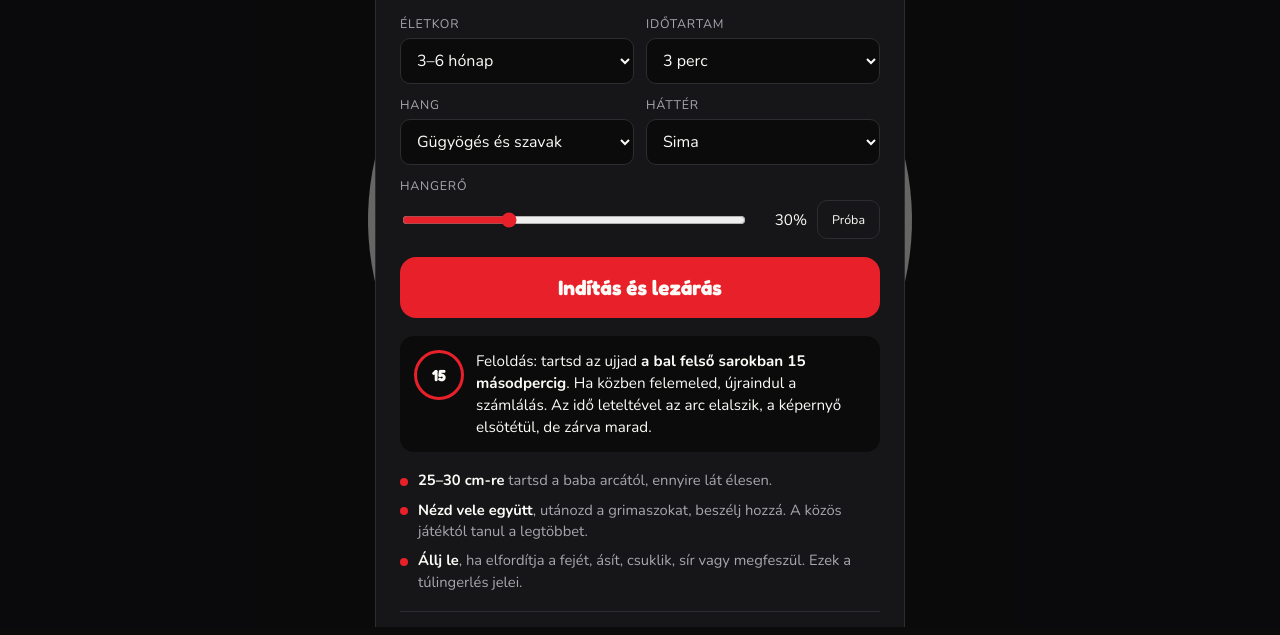
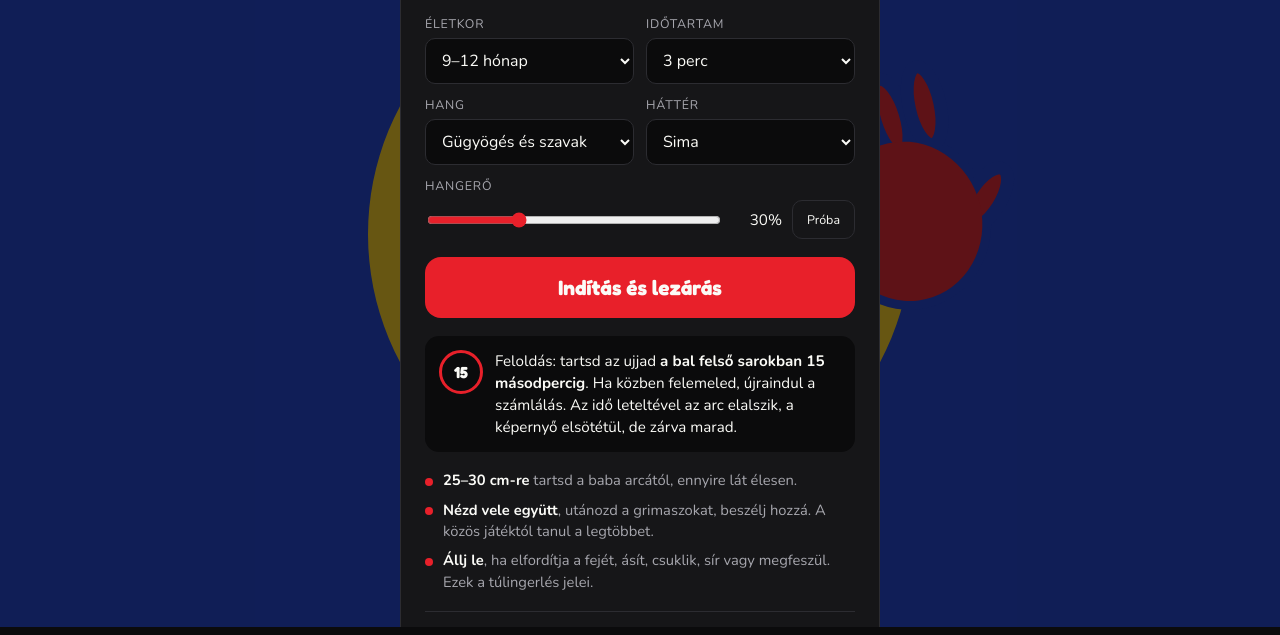
Before and after one commit to strattila90-hue/kis-botok-claude-skill, a plain HTML site: page baba-grimasz/index.html in a window 1280 px wide. Shown: the part 173-808 px from the top of the page. Drawn offline with nearby package versions, Linux system fonts and the light colour scheme.

Commit message:
Grimasz Baba: 9–12 hónapos profil (integetés, tapsolás, ba-ba-ba), telepíthető PWA, nyilvános QR-kód
Co-Authored-By: Claude Opus 5.5 <noreply@anthropic.com>
Claude-Session: https://claude.ai/code/session_01K5P57Nu9YWrp9RirKGpkvG

```diff
--- a/baba-grimasz/index.html
+++ b/baba-grimasz/index.html
@@ -1,5 +1,14 @@
+<!doctype html>
+<html lang="hu">
+<head>
+<meta charset="utf-8">
+<meta name="viewport" content="width=device-width, initial-scale=1, viewport-fit=cover">
+<link rel="manifest" href="manifest.webmanifest">
+<link rel="icon" href="icon.svg" type="image/svg+xml">
+<link rel="apple-touch-icon" href="icon-180.png">
+<meta name="apple-mobile-web-app-title" content="Grimasz Baba">
+<meta name="apple-mobile-web-app-status-bar-style" content="black">
 <title>Grimasz Baba</title>
-<meta name="claude:viewport-fit-sides" content="cover">
 <meta name="theme-color" content="#000000">
 <meta name="apple-mobile-web-app-capable" content="yes">
 <meta name="mobile-web-app-capable" content="yes">
@@ -20,7 +29,8 @@
   color-scheme: dark;
 }
 [hidden] { display: none !important; }
-html, body { height: 100%; }
+html, body { height: 100%; margin: 0; }
+* { box-sizing: border-box; }
 body {
   background: var(--ink); color: var(--paper);
   font-family: var(--font-body); font-size: 16px;
@@ -89,6 +99,8 @@ summary { cursor: pointer; font-family: var(--font-display); font-weight: 500; f
 #ring { position: fixed; z-index: 60; left: calc(env(safe-area-inset-left, 0px) + 18px); top: calc(env(safe-area-inset-top, 0px) + 18px); width: 64px; height: 64px; pointer-events: none; opacity: 0; transition: opacity .3s; }
 #ring.show { opacity: 1; }
 </style>
+</head>
+<body>
 
 <canvas id="stage" aria-label="Animált, nagy kontrasztú grimaszoló arc"></canvas>
 
@@ -101,8 +113,9 @@ summary { cursor: pointer; font-family: var(--font-display); font-weight: 500; f
       <label for="age">Életkor
         <select id="age">
           <option value="0">0–3 hónap</option>
-          <option value="1" selected>3–6 hónap</option>
-          <option value="2">6–12 hónap</option>
+          <option value="1">3–6 hónap</option>
+          <option value="2">6–9 hónap</option>
+          <option value="3">9–12 hónap</option>
         </select>
       </label>
       <label for="dur">Időtartam
@@ -137,6 +150,7 @@ summary { cursor: pointer; font-family: var(--font-display); font-weight: 500; f
     </div>
 
     <button class="go" id="lock" type="button">Indítás és lezárás</button>
+    <button class="ghost" id="install" type="button" hidden>Telepítés a telefonra</button>
 
     <div class="unlock-note">
       <div class="clock" aria-hidden="true">15</div>
@@ -178,6 +192,11 @@ summary { cursor: pointer; font-family: var(--font-display); font-weight: 500; f
           <cite>Meltzoff és Moore, 1977 (vitatott: Oostenbroek és mtsai, 2016); Piaget</cite>
         </div>
         <div>
+          <h3>9–12 hónap: integetés, tapsolás, ba-ba-ba</h3>
+          <p>Ebben a korban a baba már utánozza a gesztusokat: integet, tapsol, kukucsozik, és szótagokat ismételget („ba-ba”, „ma-ma”, „da-da”). Az arc ezért integet és „Pá-pá!”-t mond, tapsol, és ugyanilyen szótagokat gügyög, amiket a baba visszaadhat. A legtöbbet az számít, ha a szülő is integet és tapsol vele.</p>
+          <cite>CDC „Learn the Signs. Act Early.” 9 és 12 hónapos mérföldkövek; Oller, 2000 (kanonikus gügyögés)</cite>
+        </div>
+        <div>
           <h3>Lassan, villogás nélkül</h3>
           <p>Az idegrendszerük még könnyen túlterhelődik. A grimaszok lassan, lágyan váltanak egymásba, a színváltás áttűnéssel történik, és nincs villogás. A háttérkörök alapból ki vannak kapcsolva.</p>
           <cite>Brazelton: Neonatal Behavioral Assessment Scale; WCAG 2.3 villogási határ</cite>
@@ -212,7 +231,7 @@ summary { cursor: pointer; font-family: var(--font-display); font-weight: 500; f
 
 <script>
 (() => {
-  const DEFAULT_LINK = "https://claude.ai/artifact/RBzHUtJ84yc5ZXwEwHJTz3";
+  const DEFAULT_LINK = "https://strattila90-hue.github.io/kis-botok-claude-skill/baba-grimasz/";
   const HOLD_MS = 15000, RING_AFTER_MS = 3000, CORNER = 110;
 
   const $ = (id) => document.getElementById(id);
@@ -234,6 +253,7 @@ summary { cursor: pointer; font-family: var(--font-display); font-weight: 500; f
     { speed: 0.55, pals: ["bw", "wb"], faces: ["mosoly", "meglepett", "nyelv", "csucsor"], words: false, react: 0.6 },
     { speed: 0.8, pals: ["bwr", "wbr", "rwb"], faces: ["mosoly", "meglepett", "nyelv", "csucsor", "kacsintas", "pufi", "kacagas"], words: true, react: 0.8 },
     { speed: 1, pals: ["bwr", "yb", "wbr", "by", "rwb"], faces: ["mosoly", "meglepett", "nyelv", "csucsor", "kacsintas", "pufi", "kacagas", "kancsi", "kukucs", "kukucs"], words: true, react: 1 },
+    { speed: 1, pals: ["yb", "bwr", "by", "wbr", "rwb"], faces: ["mosoly", "meglepett", "nyelv", "csucsor", "kacagas", "kukucs", "kukucs", "integetes", "integetes", "tapsolas", "tapsolas", "babazas", "babazas"], words: true, react: 1 },
   ];
 
   /* ================= Grimaszok ================= */
@@ -250,6 +270,9 @@ summary { cursor: pointer; font-family: var(--font-display); font-weight: 500; f
     kancsi:    { eL: 1.1, eR: 1.1, brow: 0.7, mw: 0.35, mo: 0.4, cu: 0.3, to: 0.6, xg: 1 },
     kukucs:    { eL: 1.2, eR: 1.2, brow: 0.8, mw: 0.6, mo: 0.6, cu: 1 },
     alvas:     { eL: 0, eR: 0, brow: 0.1, mw: 0.25, mo: 0, cu: 0.5, tilt: 0.12 },
+    integetes: { eL: 1, eR: 1, brow: 0.5, mw: 0.55, mo: 0.35, cu: 1, tilt: -0.06 },
+    tapsolas:  { eL: 1.1, eR: 1.1, brow: 0.6, mw: 0.55, mo: 0.45, cu: 1 },
+    babazas:   { eL: 1.1, eR: 1.1, brow: 0.5, mw: 0.35, mo: 0.1, cu: 0.6 },
   };
   const full = (n) => Object.assign({}, BASE, FACES[n]);
   const SURPRISE = full("meglepett");
@@ -300,6 +323,7 @@ summary { cursor: pointer; font-family: var(--font-display); font-weight: 500; f
       palFrom = currentPal(); palI = (palI + 1) % palList.length; palTo = PAL[palList[palI]]; palT = 0;
     }
     if (n !== "kukucs") setTimeout(() => sfx(n), 250 / speed);
+    if (n === "babazas") setTimeout(() => { babbleStart = performance.now(); }, 250 / speed);
   }
   function currentPal() {
     if (palT >= 1) return palTo;
@@ -307,7 +331,16 @@ summary { cursor: pointer; font-family: var(--font-display); font-weight: 500; f
   }
   function mixToHex(a, b, t) { const A = hex(a), B = hex(b); return "#" + A.map((v, i) => Math.round(lerp(v, B[i], t)).toString(16).padStart(2, "0")).join(""); }
 
-  const peekLimit = () => curName === "kukucs" ? 3.8 : 2.8;
+  const peekLimit = () => ({ kukucs: 3.8, integetes: 3.4, tapsolas: 3.4, babazas: 3.2 })[curName] || 2.8;
+  let clapOpen = true, babbleStart = -1;
+  const gestureIn = () => (tMorph < 1 ? 0 : Math.min(1, hold / 0.35) * Math.min(1, Math.max(0, (peekLimit() - hold) / 0.35)));
+  const clapGap = () => 0.5 + 0.5 * Math.cos(hold * 8);   // 1 = szétnyitva, 0 = összecsapva
+  function babbleMouth() {
+    if (babbleStart < 0) return 0;
+    const t = (performance.now() - babbleStart) / 1000;
+    if (t > 3 * 0.34) return 0;
+    return Math.max(0, Math.sin((t % 0.34) / 0.34 * Math.PI));
+  }
   function handsAmount() {
     if (curName !== "kukucs" || tMorph < 1) return 0;
     if (hold < 0.5) return ease(hold / 0.5);
@@ -324,6 +357,11 @@ summary { cursor: pointer; font-family: var(--font-display); font-weight: 500; f
     } else if (!asleep) {
       hold += dt * s;
       if (curName === "kukucs" && hold > 1.9 && !peekFired) { peekFired = true; react = 0.5; sfx("kukucs"); }
+      if (curName === "tapsolas" && gestureIn() > 0.5) {
+        const g = clapGap();
+        if (clapOpen && g < 0.08) { clapOpen = false; clap(); }
+        else if (g > 0.5) clapOpen = true;
+      }
       if (hold > peekLimit()) nextFace();
     }
     if (palT < 1) palT = Math.min(1, palT + dt / 2.5);
@@ -358,6 +396,7 @@ summary { cursor: pointer; font-family: var(--font-display); font-weight: 500; f
     // hatásos arc = aktuális grimasz + érintésre adott meglepődés
     const c = {}; const rk = react * age.react * 0.8;
     for (const k in BASE) c[k] = lerp(cur[k], SURPRISE[k], rk);
+    const bm = babbleMouth(); if (bm > 0) c.mo = Math.max(c.mo, 0.1 + 0.55 * bm);
     const blinkK = blink > 0 ? Math.sin(blink * Math.PI) : 0;
 
     ctx.save();
@@ -445,6 +484,19 @@ summary { cursor: pointer; font-family: var(--font-display); font-weight: 500; f
       if (P.red === P.ink) ctx.stroke();
     }
 
+    // integetés és tapsolás
+    const gi = gestureIn();
+    if (gi > 0.01 && (curName === "integetes" || curName === "tapsolas")) {
+      const handCol = P.red === P.ink ? P.ink : P.red;
+      if (curName === "integetes") {
+        const ang = Math.sin(hold * 7) * 0.5;
+        drawHand(lerp(fx * 1.9, fx * 0.98, ease(gi)), R * 0.05, ang, R * 0.95, handCol, P.bg);
+      } else {
+        const g = clapGap(), y = R * 0.98;
+        for (const side of [-1, 1]) drawHand(side * (R * 0.2 + R * 0.38 * g), lerp(y + R, y, ease(gi)), side * (0.25 + 0.25 * g), R * 0.8, handCol, P.bg);
+      }
+    }
+
     // kukucs: két tenyér a szemek előtt
     const h = handsAmount();
     if (h > 0.01) {
@@ -461,6 +513,20 @@ summary { cursor: pointer; font-family: var(--font-display); font-weight: 500; f
     ctx.restore();
 
     if (dim > 0) { ctx.fillStyle = `rgba(0,0,0,${dim})`; ctx.fillRect(0, 0, W, H); }
+  }
+
+  // egyszerű tenyér: tenyér + 4 ujj + hüvelykujj
+  function drawHand(x, y, ang, size, col, edge) {
+    ctx.save(); ctx.translate(x, y); ctx.rotate(ang);
+    ctx.fillStyle = col; ctx.strokeStyle = edge; ctx.lineWidth = size * 0.05;
+    const pw = size * 0.3, ph = size * 0.32;
+    ctx.beginPath(); ctx.ellipse(0, 0, pw, ph, 0, 0, Math.PI * 2); ctx.fill(); ctx.stroke();
+    for (let f = 0; f < 4; f++) {
+      ctx.beginPath(); ctx.ellipse(-pw * 0.7 + f * pw * 0.47, -ph * 1.25, pw * 0.2, ph * 0.48, (f - 1.5) * 0.08, 0, Math.PI * 2); ctx.fill(); ctx.stroke();
+    }
+    ctx.beginPath(); ctx.ellipse(pw * 1.05, ph * 0.05, pw * 0.2, ph * 0.42, 0.9, 0, Math.PI * 2); ctx.fill(); ctx.stroke();
+    ctx.beginPath(); ctx.ellipse(0, 0, pw * 0.97, ph * 0.97, 0, 0, Math.PI * 2); ctx.fill();
+    ctx.restore();
   }
 
   function frame(now) {
@@ -531,6 +597,11 @@ summary { cursor: pointer; font-family: var(--font-display); font-weight: 500; f
     g.gain.exponentialRampToValueAtTime(0.0001, t0 + dur);
     o.start(t0); o.stop(t0 + dur + 0.05);
   }
+  function clap() {
+    if (sndMode === "off" || vol <= 0 || !AC) return;
+    noise(0.07, "bandpass", 1400, 0.9, 0.9);
+    noise(0.05, "highpass", 2500, 0.7, 0.4, 0.012);
+  }
   function raspberry() {
     const t0 = AC.currentTime;
     const o = AC.createOscillator(); o.type = "square"; o.frequency.value = 34;
@@ -563,7 +634,7 @@ summary { cursor: pointer; font-family: var(--font-display); font-weight: 500; f
     const now = performance.now();
     if (now - lastSound < 900) return;
     // csend is kell: nem minden grimaszhoz szól, hogy a baba „válaszolhasson”
-    if (!["kukucs", "touch", "alvas", "test"].includes(name) && Math.random() < 0.3) return;
+    if (!["kukucs", "touch", "alvas", "test", "integetes", "tapsolas", "babazas"].includes(name) && Math.random() < 0.3) return;
     lastSound = now;
     const p = age === AGES[0] ? 0.75 : 1;
     switch (name) {
@@ -579,6 +650,9 @@ summary { cursor: pointer; font-family: var(--font-display); font-weight: 500; f
       case "touch": coo("o", [320, 500], 0.4, 0, 0.8 * p); break;
       case "alvas": [523, 440, 392, 330].forEach((f, i) => tone(f, 1.4, i * 0.75, 0.16, "triangle")); break;
       case "test": coo("a", [300, 470, 290], 0.8); break;
+      case "integetes": if (!say("Pá-pá!")) { coo("a", [420, 360], 0.25, 0, p); coo("a", [400, 300], 0.4, 0.35, p); } break;
+      case "tapsolas": setTimeout(() => say("Taps, taps!"), 900); break;
+      case "babazas": babbleStart = performance.now(); { const v = ["a", "a", "e"][Math.floor(Math.random() * 3)]; const base = 300 + Math.random() * 60; for (let i = 0; i < 3; i++) { tone(140, 0.04, i * 0.34, 0.35, "sine", 90); coo(v, [base * (i === 2 ? 1.15 : 1), base * (i === 2 ? 0.9 : 1.05)], 0.26, i * 0.34 + 0.02, p); } } break;
     }
   }
 
@@ -588,7 +662,7 @@ summary { cursor: pointer; font-family: var(--font-display); font-weight: 500; f
     set(k, v) { try { localStorage.setItem(k, v); } catch {} },
   };
   const ageSel = $("age"), durSel = $("dur"), sndSel = $("snd"), bgSel = $("bg"), volIn = $("vol"), volOut = $("volOut");
-  ageSel.value = store.get("gb-age") || "1";
+  ageSel.value = store.get("gb-age") || "3";
   durSel.value = store.get("gb-dur") || "3";
   sndSel.value = store.get("gb-snd") || "words";
   bgSel.value = store.get("gb-bg2") || "plain";
@@ -608,7 +682,7 @@ summary { cursor: pointer; font-family: var(--font-display); font-weight: 500; f
 
   /* ================= QR ================= */
   const linkIn = $("link"), qrBox = $("qr");
-  linkIn.value = store.get("gb-link") || DEFAULT_LINK;
+  linkIn.value = DEFAULT_LINK;
   function renderQR() {
     const v = linkIn.value.trim(); store.set("gb-link", v);
     if (!v || typeof qrcode !== "function") { qrBox.innerHTML = ""; return; }
@@ -701,5 +775,16 @@ summary { cursor: pointer; font-family: var(--font-display); font-weight: 500; f
     else { resetHold(); try { speechSynthesis.cancel(); } catch {} }
   });
   addEventListener("blur", () => { if (locked) resetHold(); });
+
+  /* ================= Telepítés (PWA) ================= */
+  let deferred = null;
+  const instBtn = $("install");
+  addEventListener("beforeinstallprompt", (e) => { e.preventDefault(); deferred = e; instBtn.hidden = false; });
+  instBtn.addEventListener("click", async () => { if (!deferred) return; deferred.prompt(); try { await deferred.userChoice; } catch {} deferred = null; instBtn.hidden = true; });
+  if ("serviceWorker" in navigator && location.protocol === "https:") {
+    navigator.serviceWorker.register("sw.js").catch(() => {});
+  }
 })();
 </script>
+</body>
+</html>
```
Also changed, not shown: baba-grimasz/sw.js (added, +22 -0 lines), baba-grimasz/icon-180.png (added), baba-grimasz/icon-192.png (added), baba-grimasz/icon-512.png (added), baba-grimasz/icon-maskable-512.png (added), baba-grimasz/icon.svg (added), baba-grimasz/manifest.webmanifest (added), baba-grimasz/qr-plakat.png (added), baba-grimasz/qr.png (added), 1 other file.
